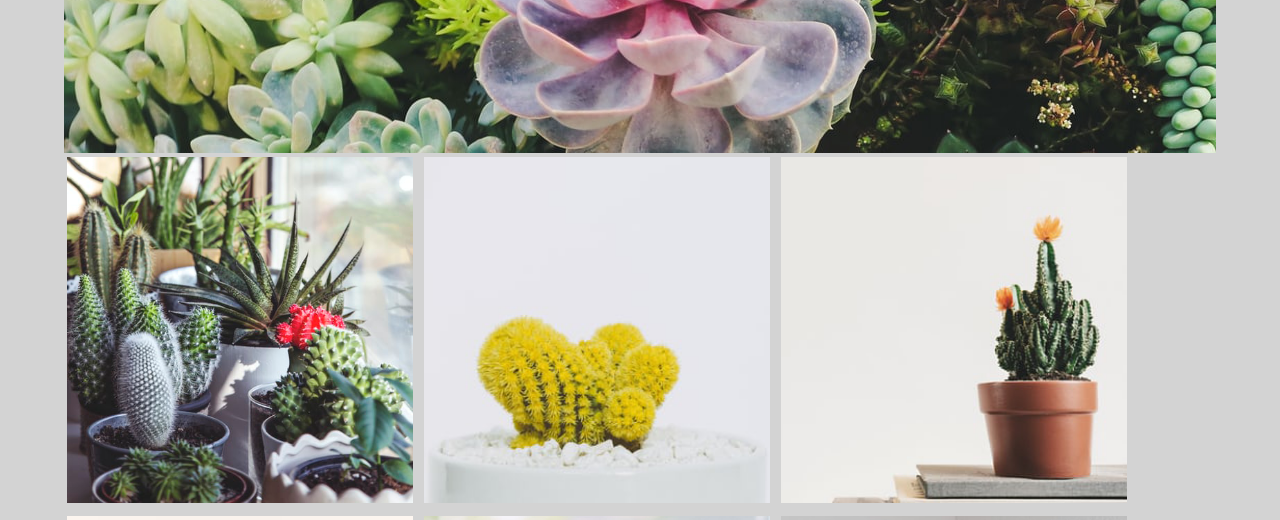
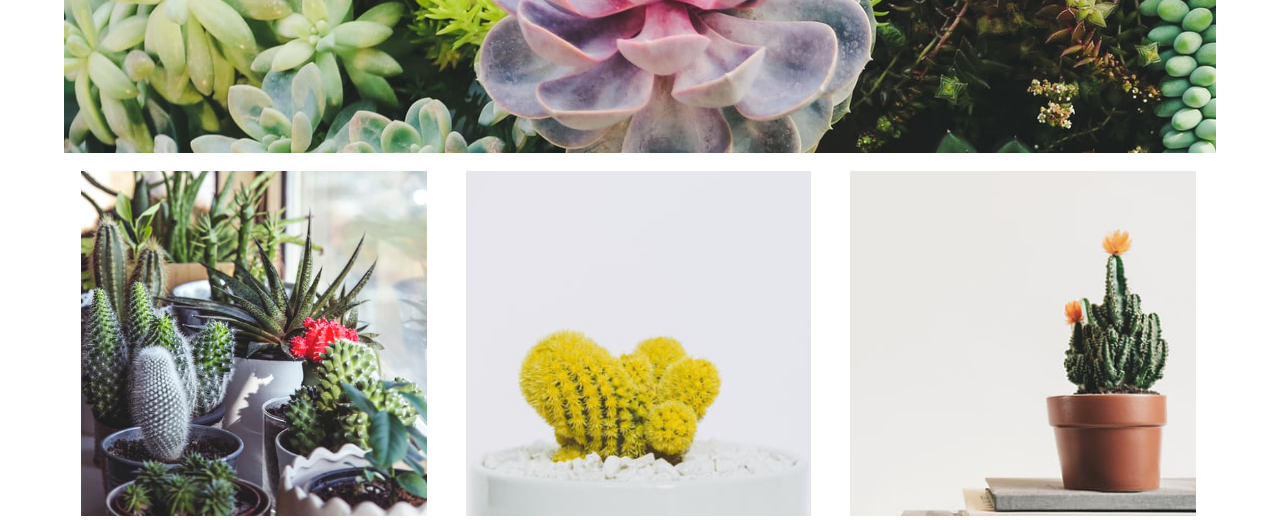
Before and after one commit to mjoycerillon/Succulents-Haven, a plain HTML site: page gallery.html in a window 1280 px wide. Shown: the part 246-766 px from the top of the page. Drawn offline with Linux system fonts and the light colour scheme.

Commit message:
change bg color

```diff
--- a/css/succulentshavengallery.css
+++ b/css/succulentshavengallery.css
@@ -41,7 +41,7 @@
         background-color: lightgray;
     }
     body{
-        background-color: lightgray;
+        background-color: white;
     }
     main{
         width: 90%;
@@ -54,7 +54,7 @@
       /*  margin-left: 0.3%;
         margin-right: 0.3%; */
         padding: 0.3%;
-        width: 31%;
+        width: 40%;
         height: auto;
     }
 
--- a/gallery.html
+++ b/gallery.html
@@ -9,7 +9,19 @@
     <link rel="stylesheet" href="./css/succulentshavengallery.css">
     <link rel="stylesheet" href="https://fonts.googleapis.com/css2?family=Poppins:wght@300;400;500;700&display=swap">
     <link rel="icon" href="./images/home/succulents-haven-icon.png" type="image/gif" sizes="16x16">
+    <style>
+         main img{
+        display: inline-block;
+      /*  margin-left: 0.3%;
+        margin-right: 0.3%; */
+        padding: 1.5%;
+        padding-bottom: 0;
+        width: 33.3%;
+        height: auto;
+    }
+    </style>
 </head>
+
 <body>
     <nav class="align-justify-center">
         <div class="logo align-items-center">
@@ -36,7 +48,7 @@
         <header>
             <h1>GALLERY</h1>
         </header>
-        <img src="./images/gallery/image1.png">
+        <img src="./images/gallery/image1.png" width="33">
         <img src="./images/gallery/image2.png">
         <img src="./images/gallery/image3.png">
         <img src="./images/gallery/image4.png">
```
